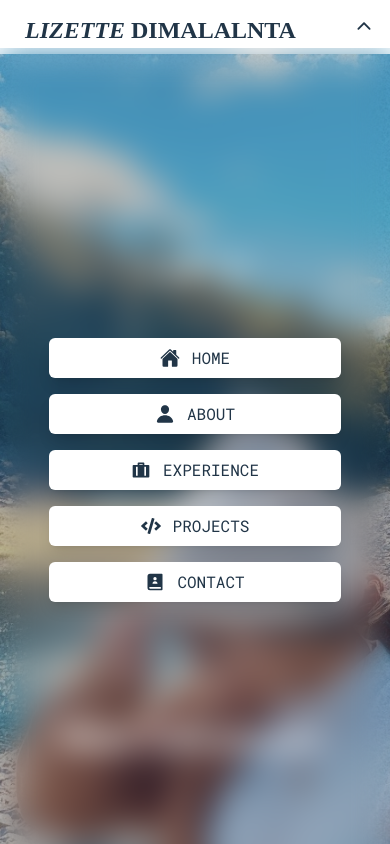
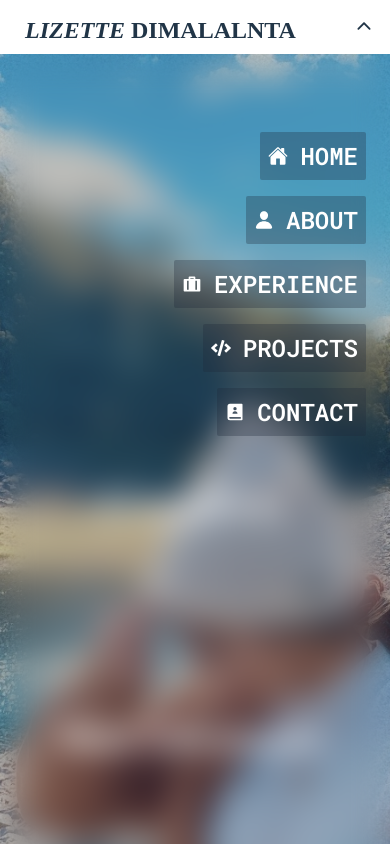
Before and after one commit to Lizette-Dimalanta/Portfolio_V2, a React (Vite) app: page / in a window 390 px wide. Both pictures are taken after a click on the icon 364 px from the left and 26 px from the top of the page. Shown: the top 844 px of the page. Built offline with nearby package versions, Linux system fonts and the light colour scheme.

Commit message:
Updated menu buttons

```diff
--- a/src/components/Navbar.jsx
+++ b/src/components/Navbar.jsx
@@ -42,26 +42,26 @@ const Navbar = () => {
         <CgMenuGridR size={20} onClick={handleToggle} className='text-lg cursor-pointer absolute top-4 right-4 hover:scale-125 transition-all ease-in-out duration-300'/>
       )}
         {toggle && (
-          <div className='fixed w-full h-screen top-12 left-0 backdrop-blur-lg flex flex-col justify-center items-center z-20'>
-            <a href='#main' className='font-Roboto-Mono text-base w-[75%] flex justify-center items-center rounded-md shadow-lg bg-white m-2 p-2 cursor-pointer hover:scale-110 transition-all ease-in-out duration-300'>
+          <div className='fixed w-full h-screen top-[54px] left-0 backdrop-blur-lg flex flex-col justify-center items-end z-20 pb-96 pr-4'>
+            <a href='' className='text-white cursor-pointer bg-slate-800/30 rounded-sm px-2 flex items-center m-2 p-2 hover:scale-110 transition-all ease-in-out duration-300'>
               <IoHome size={20} />
-              <span className='pl-3'>HOME</span>
+              <span className='pl-3 font-Roboto-Mono font-semibold text-2xl'>HOME</span>
             </a>
-            <a href='#main' className='font-Roboto-Mono text-base w-[75%] flex justify-center items-center rounded-md shadow-lg bg-white m-2 p-2 cursor-pointer hover:scale-110 transition-all ease-in-out duration-300'>
+            <a href='' className='text-white cursor-pointer bg-slate-800/30 rounded-sm px-2 flex items-center m-2 p-2 hover:scale-110 transition-all ease-in-out duration-300'>
               <IoPerson size={20} />
-              <span className='pl-3'>ABOUT</span>
+              <span className='pl-3 font-Roboto-Mono font-semibold text-2xl'>ABOUT</span>
             </a>
-            <a href='#main' className='font-Roboto-Mono text-base w-[75%] flex justify-center items-center rounded-md shadow-lg bg-white m-2 p-2 cursor-pointer hover:scale-110 transition-all ease-in-out duration-300'>
+            <a href='' className='text-white cursor-pointer bg-slate-800/30 rounded-sm px-2 flex items-center m-2 p-2 hover:scale-110 transition-all ease-in-out duration-300'>
               <RiSuitcaseFill size={20} />
-              <span className='pl-3'>EXPERIENCE</span>
+              <span className='pl-3 font-Roboto-Mono font-semibold text-2xl'>EXPERIENCE</span>
             </a>
-            <a href='#main' className='font-Roboto-Mono text-base w-[75%] flex justify-center items-center rounded-md shadow-lg bg-white m-2 p-2 cursor-pointer hover:scale-110 transition-all ease-in-out duration-300'>
+            <a href='' className='text-white cursor-pointer bg-slate-800/30 rounded-sm px-2 flex items-center m-2 p-2 hover:scale-110 transition-all ease-in-out duration-300'>
               <FaCode size={20} />
-              <span className='pl-3'>PROJECTS</span>
+              <span className='pl-3 font-Roboto-Mono font-semibold text-2xl'>PROJECTS</span>
             </a>
-            <a href='#main' className='font-Roboto-Mono text-base w-[75%] flex justify-center items-center rounded-md shadow-lg bg-white m-2 p-2 cursor-pointer hover:scale-110 transition-all ease-in-out duration-300'>
+            <a href='' className='text-white cursor-pointer bg-slate-800/30 rounded-sm px-2 flex items-center m-2 p-2 hover:scale-110 transition-all ease-in-out duration-300'>
               <RiContactsBook2Fill size={20} />
-              <span className='pl-3'>CONTACT</span>
+              <span className='pl-3 font-Roboto-Mono font-semibold text-2xl'>CONTACT</span>
             </a>
           </div>
         )}
```
